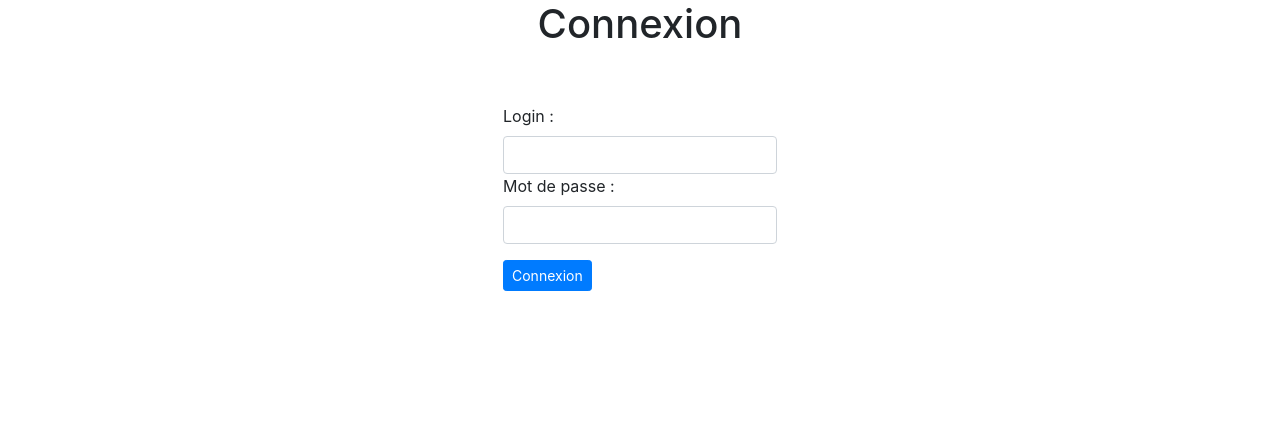
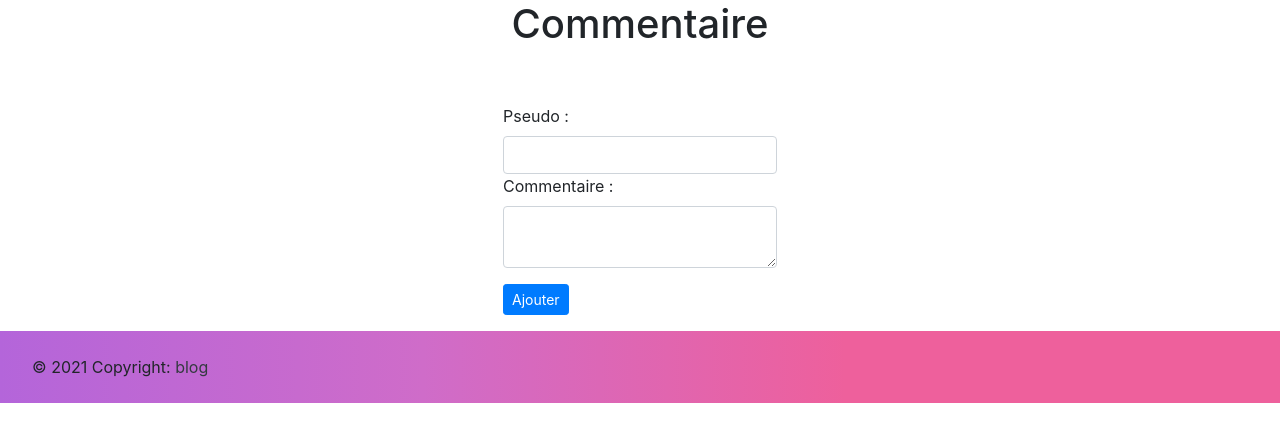
Before and after one commit to DJYohann/Projet-PHP-Blog, a PHP site: page /views/commentaires.php in a window 1280 px wide. Shown: the part 104-546 px from the top of the page. Run offline with PHP 8.4, Linux system fonts and the light colour scheme.

Commit message:
modifications + ajout test

```diff
--- a/views/commentaires.php
+++ b/views/commentaires.php
@@ -13,20 +13,21 @@
     <main class="d-flex align-items-center">
         <div class="w-100 d-flex flex-column align-items-center">
             <div class="conteneur w-50 d-flex flex-column align-items-center">
-                <h1>Connexion</h1><br><br>
-                <form action="index.php?action=seconnecter" method="post" class="d-flex flex-column form">
+                <h1>Commentaire</h1><br><br>
+                <form action="index.php?action=ajout-comment" method="post" class="d-flex flex-column form">
                     <div class="form-group">
                         <div class="w-100">
-                            <label for="login">Login :</label>
-                            <input class="form-control" type="text" id="login" name="user_login" required>
-                            <label for="mdp">Mot de passe :</label>
-                            <input class="form-control" type="text" id="mdp" name="user_mdp" required>
+                            <label for="pseudo">Pseudo :</label>
+                            <input class="form-control" type="text" id="pseudo" name="user_pseudo" required>
+                            <label for="comment">Commentaire :</label>
+                            <textarea class="form-control" type="text" id="comment" name="user_comment" required></textarea>
                         </div>
-                        <input class="btn btn-primary btn-sm mt-3" type="submit" value="Connexion" name="valid"/>
+                        <input class="btn btn-primary btn-sm mt-3" type="submit" value="Ajouter" name="valid"/>
                     </div>
                 </form>
             </div>
         </div>
     </main>
+    <?php include('footer.php');?>
     </body>
 </html>
--- a/views/footer.php
+++ b/views/footer.php
@@ -1,3 +1,6 @@
-<footer>
-
+<footer class="navbar text-center text-lg-start">
+    <div class="text-center p-3">
+        © 2021 Copyright:
+        <a class="text-dark" href="">blog</a>
+    </div>
 </footer>
```
Also changed, not shown: modele/CommentGateway.php (+24 -1 lines), test/testComment.php (added, +1 -0 lines).
